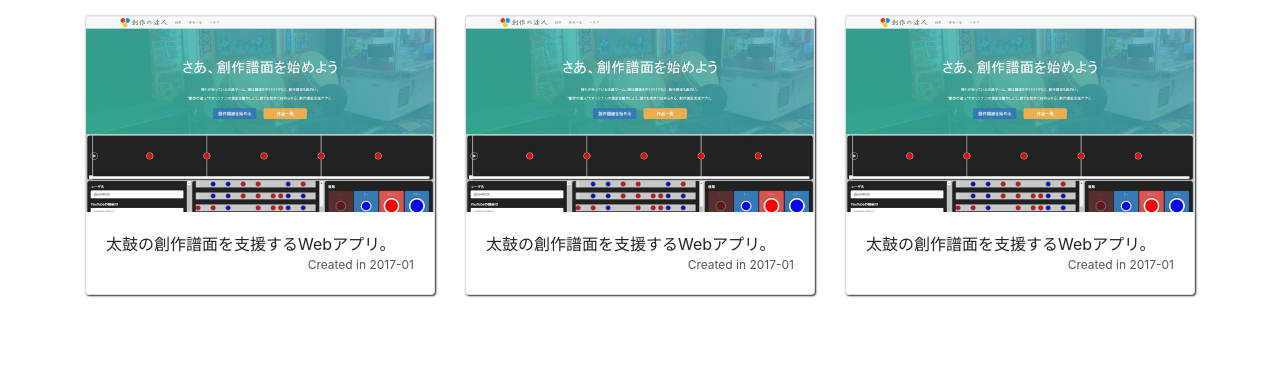
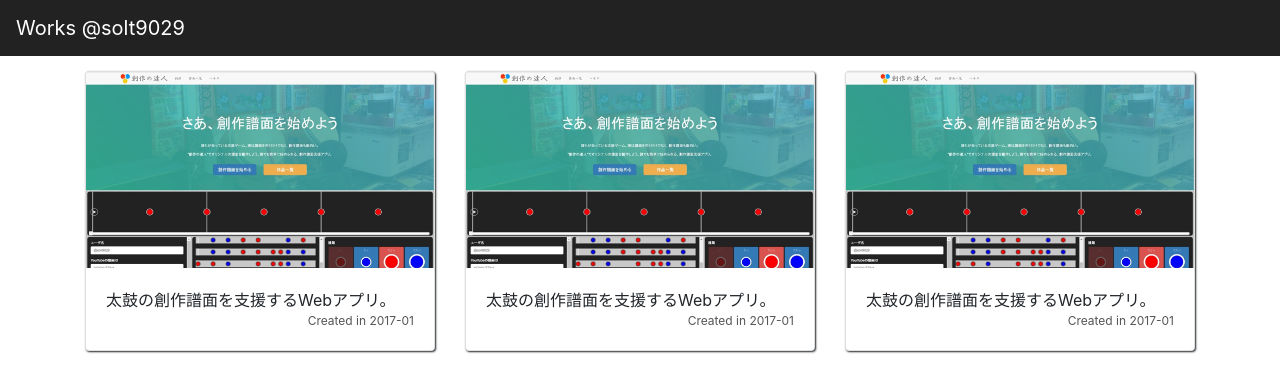
Before and after one commit to solt9029/Works, a React (Create React App) app: page / in a window 1280 px wide. Shown: the top 392 px of the page. Built offline with nearby package versions, Linux system fonts and the light colour scheme.

Commit message:
WorksNavbar

```diff
--- a/src/components/App/App.js
+++ b/src/components/App/App.js
@@ -1,12 +1,15 @@
 import React, { Component } from 'react';
 import './App.css';
 import Work from '../Work/Work';
+import WorksNavbar from '../WorksNavbar/WorksNavbar';
 import { Container, Row } from 'reactstrap';
 import editmaster from '../../images/editmaster.jpg';
 
 export default class App extends Component {
   render() {
     return (
+      <div>
+        <WorksNavbar />
         <Container>
           <Row>
             <Work image={editmaster} desc="太鼓の創作譜面を支援するWebアプリ。" date="2017-01" />
@@ -14,6 +17,7 @@ export default class App extends Component {
             <Work image={editmaster} desc="太鼓の創作譜面を支援するWebアプリ。" date="2017-01" />
           </Row>
         </Container>
+      </div>
     );
   }
 }
--- /dev/null
+++ b/src/components/WorksNavbar/WorksNavbar.css
@@ -0,0 +1,4 @@
+.navbar {
+  background: #222;
+  color: #fff;
+}
--- /dev/null
+++ b/src/components/WorksNavbar/WorksNavbar.js
@@ -0,0 +1,13 @@
+import React, { Component } from 'react';
+import './WorksNavbar.css';
+import { Navbar, NavbarBrand } from 'reactstrap';
+
+export default class WorksNavbar extends Component {
+  render() {
+    return (
+      <Navbar>
+        <NavbarBrand>Works @solt9029</NavbarBrand>
+      </Navbar>
+    );
+  }
+}
```
Also changed, not shown: 1 other file (tests, documents, lock files or other folders). Lines whose indentation alone changed are shown as unchanged.
